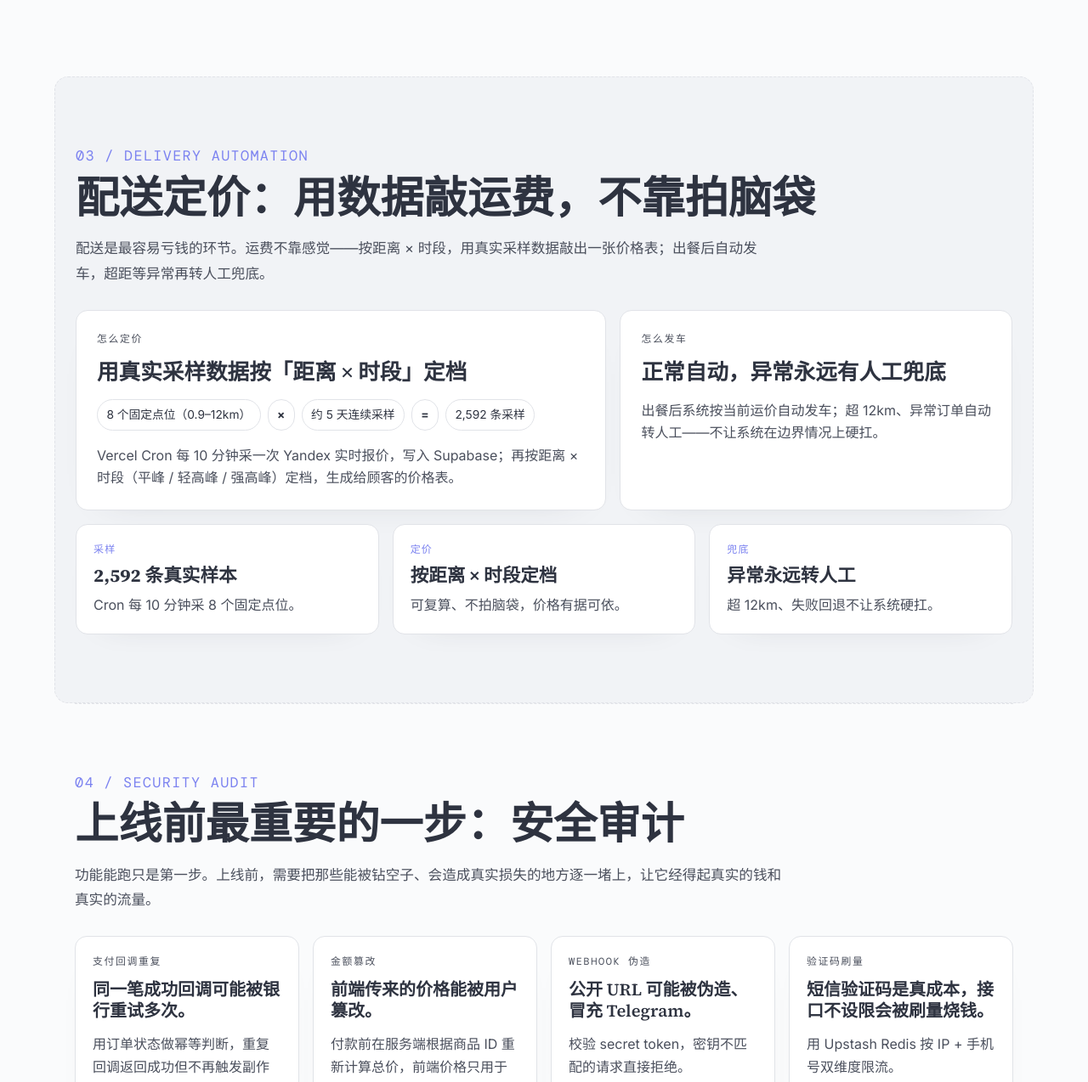
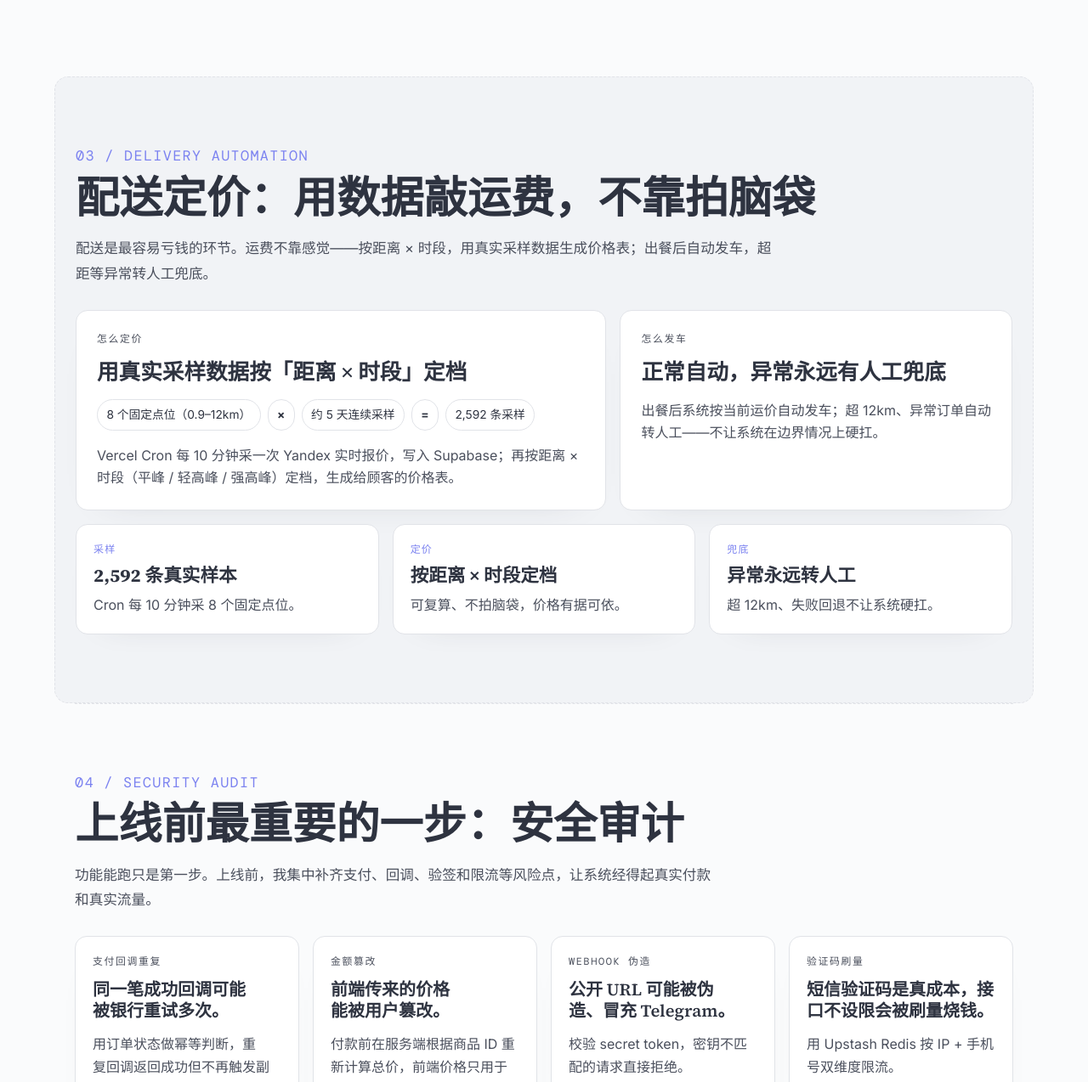
Before and after one commit to yuhanfan0919-dot/yuhanfan-website, an Astro site: page /projects/chicken-oppa in a window 1280 px wide. Shown: the part 2233-3507 px from the top of the page at 85% size. Built offline with nearby package versions, Linux system fonts and the light colour scheme; Astro itself is replaced by a stand-in of ours; a web font is replaced by a local one.

Commit message:
Polish Chinese word wrapping

```diff
--- a/src/pages/projects/chicken-oppa.astro
+++ b/src/pages/projects/chicken-oppa.astro
@@ -155,7 +155,7 @@ const securityItems = [
         <div class="section-kicker">03 / Delivery automation</div>
         <div class="section-heading">
           <h2>配送定价：用数据敲运费，不靠拍脑袋</h2>
-          <p>配送是最容易亏钱的环节。运费不靠感觉——按距离 × 时段，用真实采样数据敲出一张价格表；出餐后自动发车，超距等异常再转人工兜底。</p>
+          <p>配送是最容易亏钱的环节。运费不靠感觉——按距离 × 时段，用真实采样数据生成价格表；<span class="no-break">出餐后自动发车</span>，超距等异常转人工兜底。</p>
         </div>
 
         <div class="pricing-layout">
@@ -206,7 +206,7 @@ const securityItems = [
         <div class="section-kicker">04 / Security audit</div>
         <div class="section-heading">
           <h2>上线前最重要的一步：安全审计</h2>
-          <p>功能能跑只是第一步。上线前，需要把那些能被钻空子、会造成真实损失的地方逐一堵上，让它经得起真实的钱和真实的流量。</p>
+          <p>功能能跑只是第一步。上线前，我集中补齐支付、回调、验签和限流等风险点，让系统经得起<span class="no-break">真实付款</span>和<span class="no-break">真实流量</span>。</p>
         </div>
 
         <div class="security-grid">
--- a/src/styles/global.css
+++ b/src/styles/global.css
@@ -75,6 +75,19 @@ html {
 body {
   font-feature-settings: "ss01", "cv11";
   background: transparent;
+}
+
+:where(p, li) {
+  text-wrap: pretty;
+  line-break: loose;
+}
+
+:where(.display, h1, h2, h3) {
+  text-wrap: balance;
+}
+
+.no-break {
+  white-space: nowrap;
 }
 
 ::selection {
```
